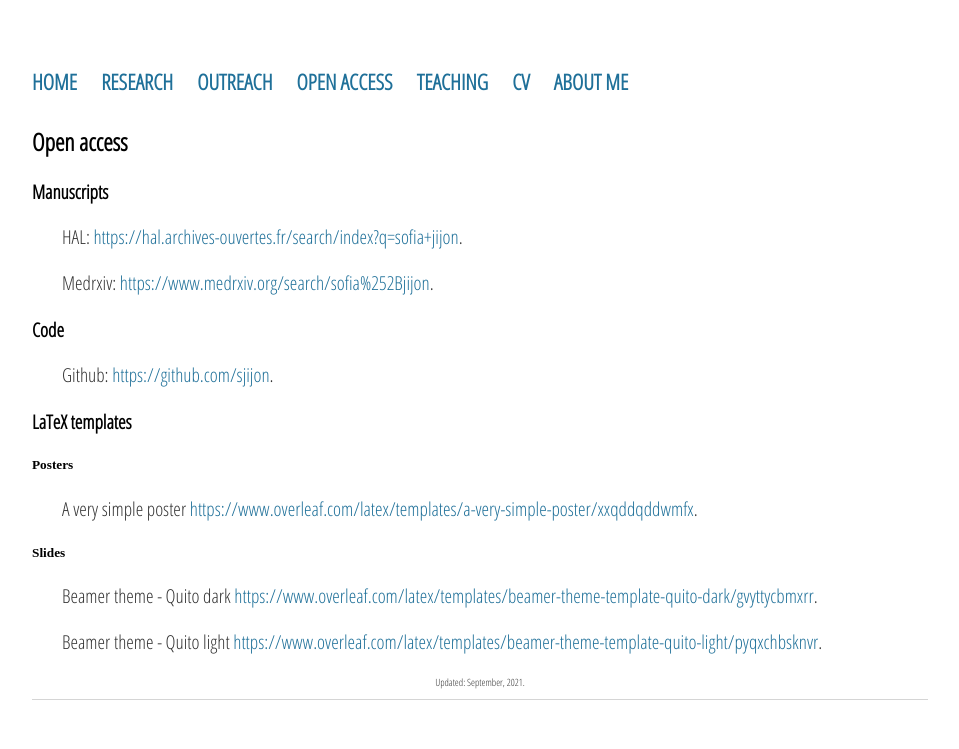
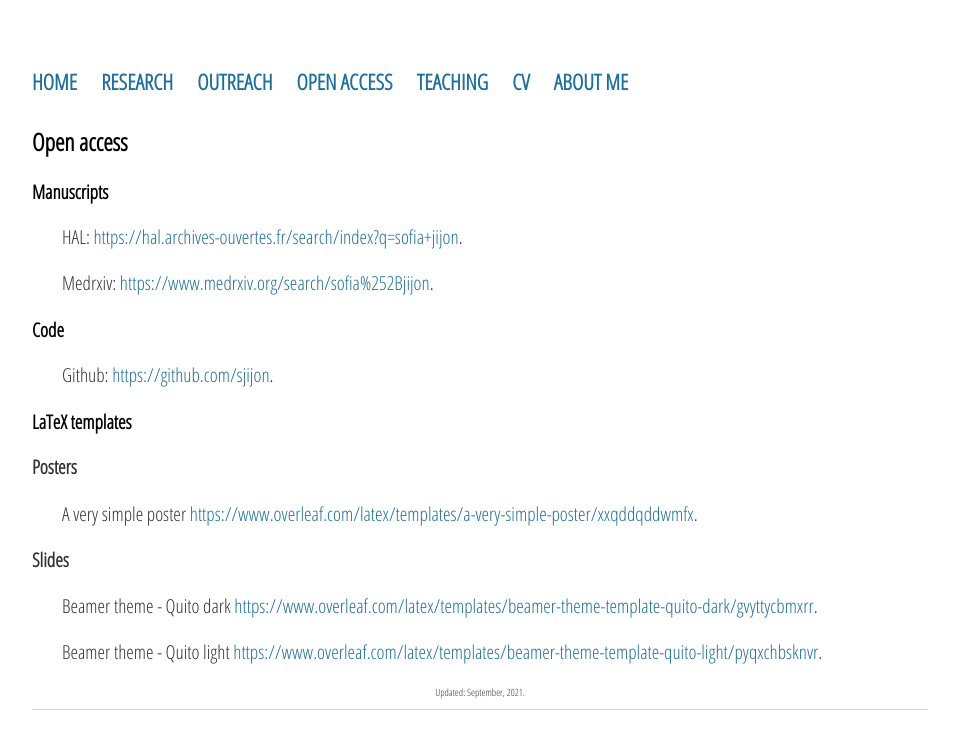
Before and after one commit to sjijon/sjijon.github.io, a Jekyll site: the page built from openaccess.html, in a window 1280 px wide. Shown: the top 749 px of the page, without its empty margins (160-1119 px from the left). Built offline with Jekyll 4.4.1, drawn with Linux system fonts in a browser that asks for light colours; nearby versions of some CDN libraries.

Commit message:
Fix style

```diff
--- a/openaccess.html
+++ b/openaccess.html
@@ -26,14 +26,14 @@ title: Open access
 
 
 	<h3>LaTeX templates</h3>
-	<h5>Posters</h5>
+	<p><strong>Posters</strong></p>
 	<p style="padding-left:30px;">
 		A very simple poster
 		<a href="https://www.overleaf.com/latex/templates/a-very-simple-poster/xxqddqddwmfx"
 		target="_blank">https://www.overleaf.com/latex/templates/a-very-simple-poster/xxqddqddwmfx</a>.
 	</p>
 
-	<h5>Slides</h5>
+	<p><strong>Slides</strong></p>
 	<p style="padding-left:30px;">
 		Beamer theme - Quito dark
 		<a href="https://www.overleaf.com/latex/templates/beamer-theme-template-quito-dark/gvyttycbmxrr"
```
